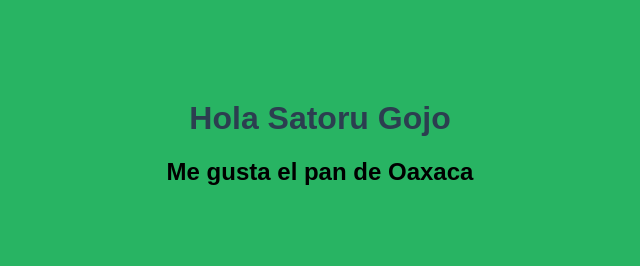
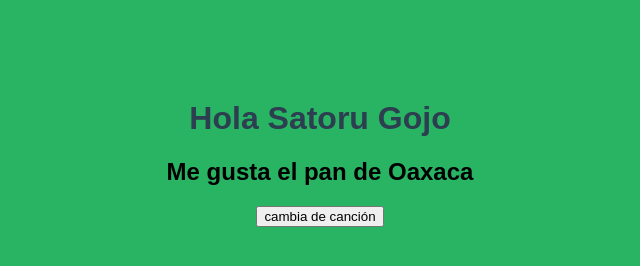
Before and after one commit to dntrsov/Ch54-miPrimerRepo, a plain HTML site: page index.html in a window 1280 px wide. Shown: the whole page, without its empty margins (320-960 px from the left). Drawn offline with Linux system fonts and the light colour scheme.

Commit message:
feat: botón cambia canción

```diff
--- a/index.html
+++ b/index.html
@@ -8,6 +8,7 @@
 <body>
   <h1>Hola Satoru Gojo</h1>
   <h2>Me gusta el pan de Oaxaca</h2>
+  <button>cambia de canción</button>
 </body>
 
 </html>
```
